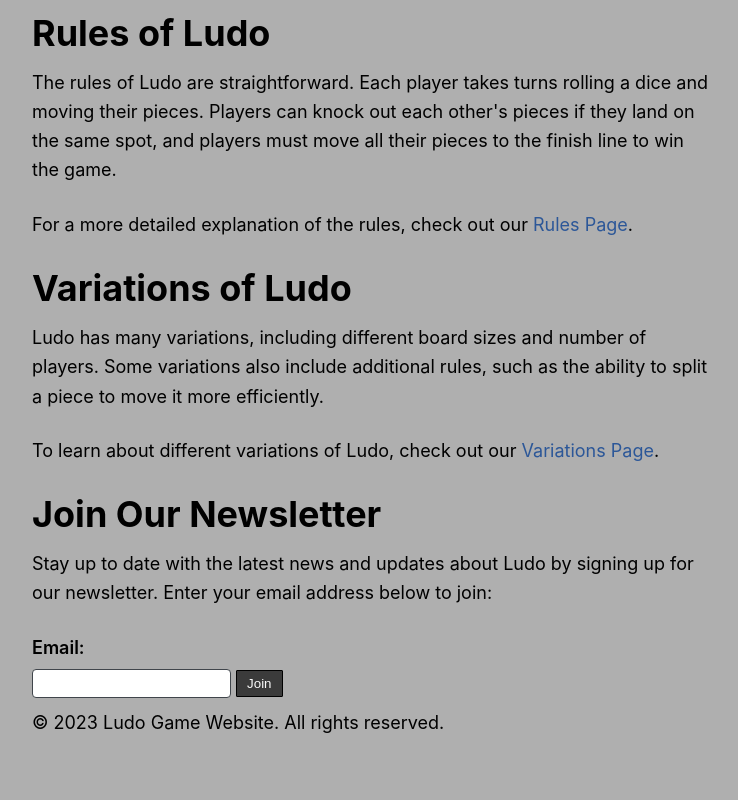
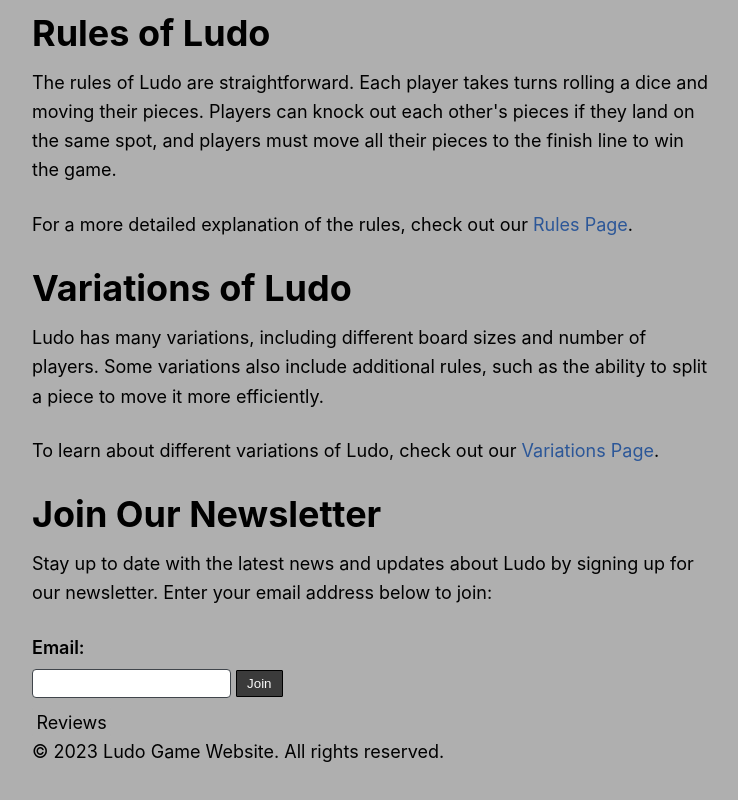
Before and after one commit to jmahida1/Web22-Final, a plain HTML site: page index.html in a window 1280 px wide. Shown: the part 1294-2094 px from the top of the page, without its empty margins (266-1004 px from the left). Before the commit the page ends 2069 px from the top, so only its background shows below. Drawn offline with Linux system fonts and the light colour scheme; a script that the page names is missing.

Commit message:
Update index.html

```diff
--- a/index.html
+++ b/index.html
@@ -66,7 +66,9 @@
 				<button type="submit">Join</button>
 			</form>
 		</section>
-
+			<nav>
+			  <a class="a1" href="./html/reviews.html">Reviews</a>
+			</nav>
 
 	</main>
 	<footer>
```
